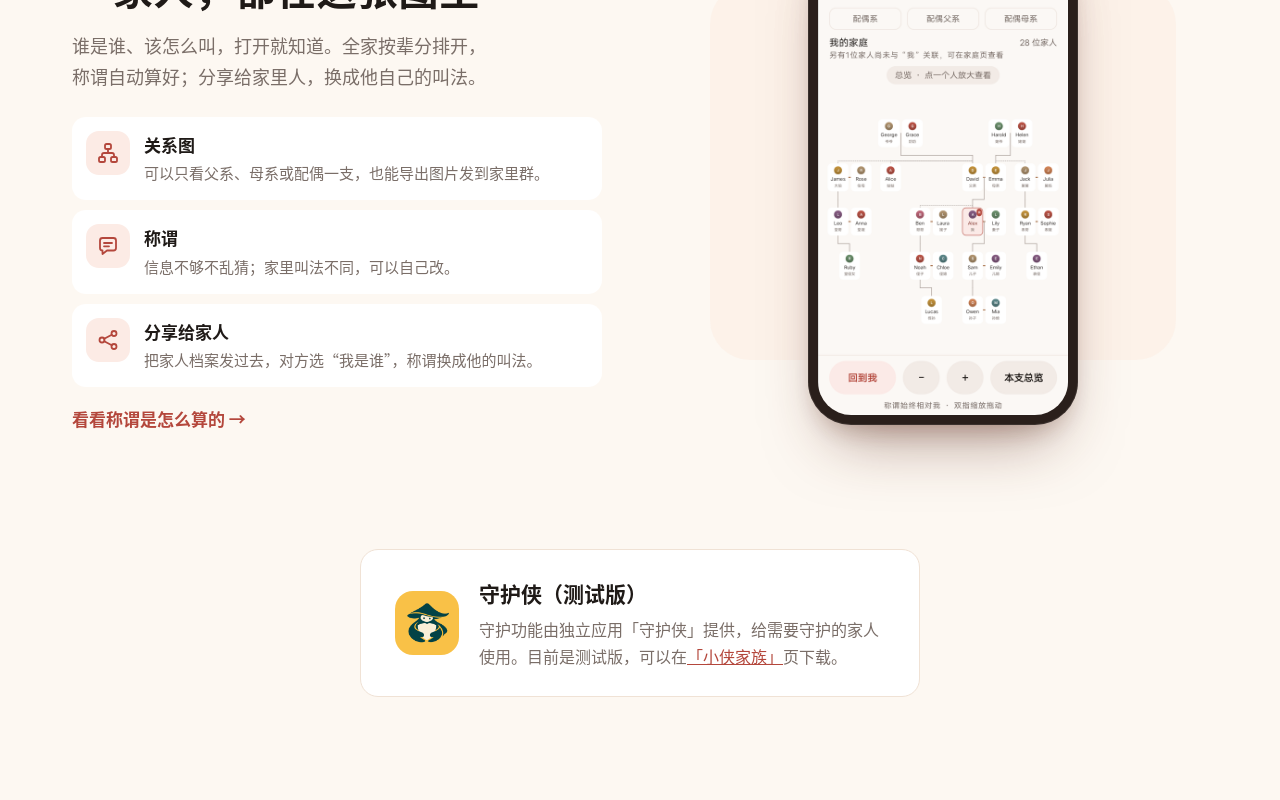
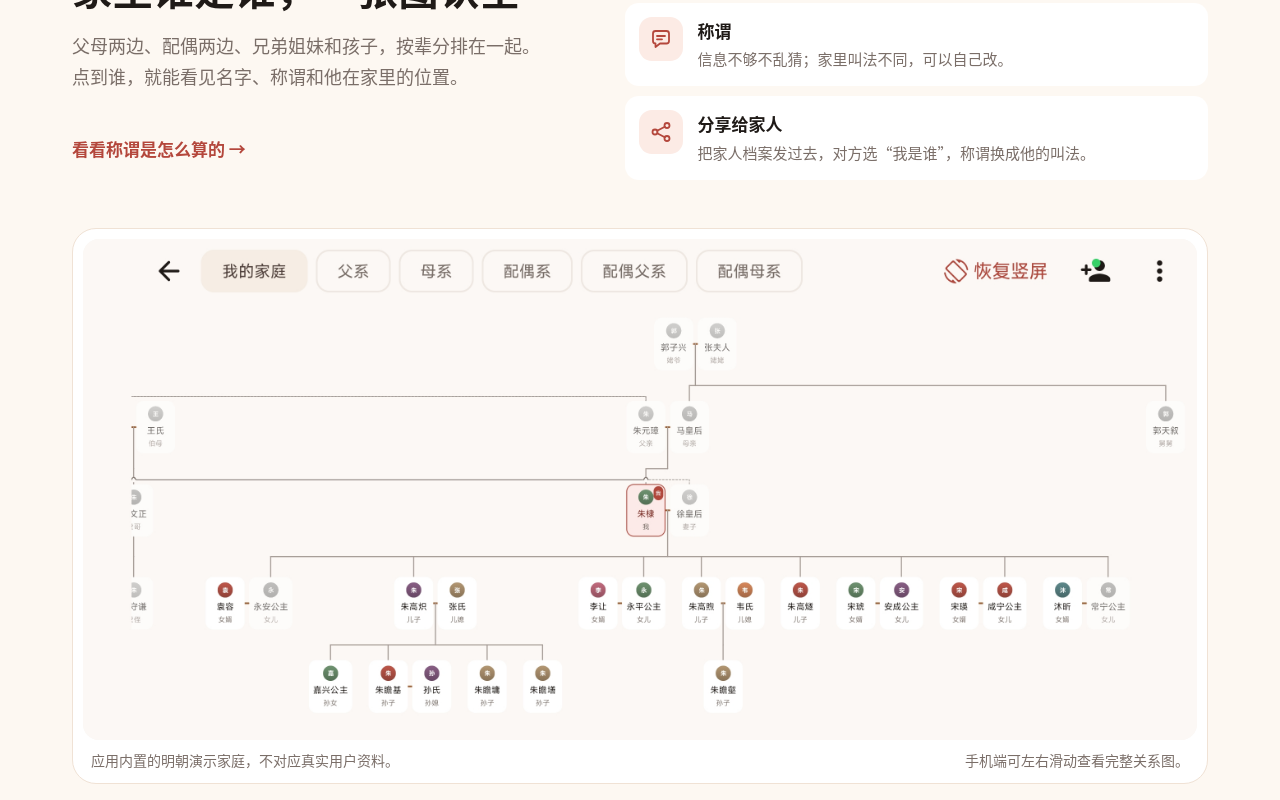
Before and after one commit to xiaoHaoZ1/JiaRenXia, a React (Vite) app in the folder apps/web/: page / in a window 1280 px wide. Shown: the part 1500-2300 px from the top of the page. Built offline with nearby package versions, Linux system fonts and the light colour scheme.

Commit message:
官网用朱棣横屏图展示真实家庭关系

```diff
--- a/apps/web/src/pages/Home.tsx
+++ b/apps/web/src/pages/Home.tsx
@@ -4,10 +4,11 @@
 import { Link } from "react-router";
 import { Icon } from "../icons";
 import type { IconName } from "../icons";
+import { useEffect, useRef } from "react";
 import type { ReactNode } from "react";
 import { SITE } from "../site";
 import homeShot from "../assets/shots/home.png";
-import graphShot from "../assets/shots/graph.png";
+import zhudiFamilyWide from "../assets/shots/zhudi-family-wide.jpg";
 import heroFam1200 from "../assets/photos/hero-family-1200.webp";
 import heroFam760 from "../assets/photos/hero-family-760.webp";
 import dinner1536 from "../assets/photos/dinner-1536.webp";
@@ -204,20 +205,37 @@ function Scenes() {
 }
 
 const FAMILY_POINTS: [IconName, string, string][] = [
-  ["tree", "关系图", "可以只看父系、母系或配偶一支，也能导出图片发到家里群。"],
+  ["tree", "真实的一家人", "不是临时输入关系链；录入一次，父母两边和配偶两边都留在图里。"],
   ["title", "称谓", "信息不够不乱猜；家里叫法不同，可以自己改。"],
   ["share", "分享给家人", "把家人档案发过去，对方选“我是谁”，称谓换成他的叫法。"],
 ];
 
 function Family() {
+  const graphScrollRef = useRef<HTMLDivElement>(null);
+
+  const centerGraph = () => {
+    const viewport = graphScrollRef.current;
+    if (!viewport || viewport.scrollWidth <= viewport.clientWidth) return;
+
+    // 窄屏首次显示时对准“我”，避免用户先看到关系图左侧的大块留白。
+    viewport.scrollLeft = (viewport.scrollWidth - viewport.clientWidth) * 0.57;
+  };
+
+  useEffect(() => {
+    centerGraph();
+  }, []);
+
   return (
     <section className="home-family" aria-labelledby="family-h">
       <div className="family-copy">
-        <span className="kicker"><Icon name="tree" size={16} />一家人</span>
-        <h2 id="family-h"><Phrases text="一家人，都在这张图里" /></h2>
-        <p className="family-lead">
-          <Phrases text="谁是谁、该怎么叫，打开就知道。全家按辈分排开，称谓自动算好；分享给家里人，换成他自己的叫法。" />
-        </p>
+        <div className="family-intro">
+          <span className="kicker"><Icon name="tree" size={16} />一家人</span>
+          <h2 id="family-h"><Phrases text="家里谁是谁，一张图认全" /></h2>
+          <p className="family-lead">
+            <Phrases text="父母两边、配偶两边、兄弟姐妹和孩子，按辈分排在一起。点到谁，就能看见名字、称谓和他在家里的位置。" />
+          </p>
+          <Link className="family-more" to="/help#kinship">看看称谓是怎么算的 →</Link>
+        </div>
         <ul className="feature-list">
           {FAMILY_POINTS.map(([icon, t, d]) => (
             <li key={t}>
@@ -229,12 +247,30 @@ function Family() {
             </li>
           ))}
         </ul>
-        <Link className="family-more" to="/help#kinship">看看称谓是怎么算的 →</Link>
       </div>
-      <div className="family-visual">
-        <Phone className="phone-sm" src={graphShot}
-               alt="家庭关系图截图：按辈分排开的家人，含父母、舅舅、岳父岳母、兄弟姐妹、配偶和子女" />
-      </div>
+      <figure className="family-showcase">
+        <div
+          ref={graphScrollRef}
+          className="family-shot-scroll"
+          tabIndex={0}
+          role="region"
+          aria-label="横屏家庭关系图，窄屏设备可以左右滑动查看"
+        >
+          <img
+            src={zhudiFamilyWide}
+            width={2712}
+            height={1220}
+            alt="家人侠横屏关系图示例：以朱棣为中心，按辈分展示父母、配偶、子女、姻亲和后代"
+            loading="lazy"
+            decoding="async"
+            onLoad={centerGraph}
+          />
+        </div>
+        <figcaption>
+          应用内置的明朝演示家庭，不对应真实用户资料。
+          <span>手机端可左右滑动查看完整关系图。</span>
+        </figcaption>
+      </figure>
     </section>
   );
 }
--- a/apps/web/src/pages/home.css
+++ b/apps/web/src/pages/home.css
@@ -435,9 +435,13 @@
 /* ---------- 一家人 ---------- */
 .home-family {
   display: grid;
-  grid-template-columns: minmax(0, 1fr) minmax(0, 1fr);
-  align-items: center;
-  gap: clamp(32px, 6vw, 88px);
+  gap: clamp(28px, 4vw, 48px);
+}
+.family-copy {
+  display: grid;
+  grid-template-columns: minmax(0, 0.9fr) minmax(0, 1.1fr);
+  align-items: start;
+  gap: clamp(28px, 6vw, 80px);
 }
 .family-lead { margin: 0 0 1.4em; color: var(--text-2); font-size: 18px; }
 .feature-list { display: grid; gap: 10px; margin: 0; padding: 0; list-style: none; }
@@ -469,26 +473,54 @@
   text-decoration: none;
 }
 .family-more:hover { text-decoration: underline; }
-.family-visual {
-  position: relative;
-  isolation: isolate;
+.family-showcase {
+  margin: 0;
+  padding: 10px;
+  overflow: hidden;
+  border: 1px solid var(--border);
+  border-radius: 24px;
+  background: var(--card);
+}
+.family-shot-scroll {
+  overflow-x: auto;
+  overscroll-behavior-inline: contain;
+  scrollbar-color: color-mix(in srgb, var(--primary) 45%, transparent) transparent;
+  border-radius: 16px;
+  background: #fbf8f5;
+}
+.family-shot-scroll img {
+  display: block;
+  width: 100%;
+  height: auto;
+}
+.family-showcase figcaption {
   display: flex;
-  justify-content: center;
-  padding: 8px 0;
+  justify-content: space-between;
+  gap: 12px;
+  padding: 10px 8px 2px;
+  color: var(--text-2);
+  font-size: 14px;
+  line-height: 1.5;
 }
-.family-visual::before {
-  content: "";
-  position: absolute;
-  z-index: -1;
-  inset: 14% 6%;
-  border-radius: 40px;
-  background: color-mix(in srgb, var(--warm-bg) 70%, transparent);
+.family-showcase figcaption span { text-align: right; }
+
+@media (max-width: 960px) {
+  .family-copy { grid-template-columns: minmax(0, 1fr); }
+  .family-shot-scroll img {
+    width: 980px;
+    max-width: none;
+  }
+}
+@media (max-width: 560px) {
+  .family-showcase { margin-inline: -16px; padding: 8px; border-radius: 18px; }
+  .family-shot-scroll { border-radius: 12px; }
+  .family-showcase figcaption { display: block; padding-inline: 6px; }
+  .family-showcase figcaption span { display: block; margin-top: 3px; text-align: left; }
 }
 
 /* ---------- 窄屏 ---------- */
 @media (max-width: 960px) {
   .home-hero,
-  .home-family,
   .home-privacy { grid-template-columns: minmax(0, 1fr); }
   .scene-grid { grid-template-columns: minmax(0, 1fr); max-width: 560px; margin-inline: auto; }
   .hero-copy { text-align: center; }
```
Also changed, not shown: apps/web/src/assets/shots/zhudi-family-wide.jpg (added), 1 other file (tests, documents, lock files or other folders).
